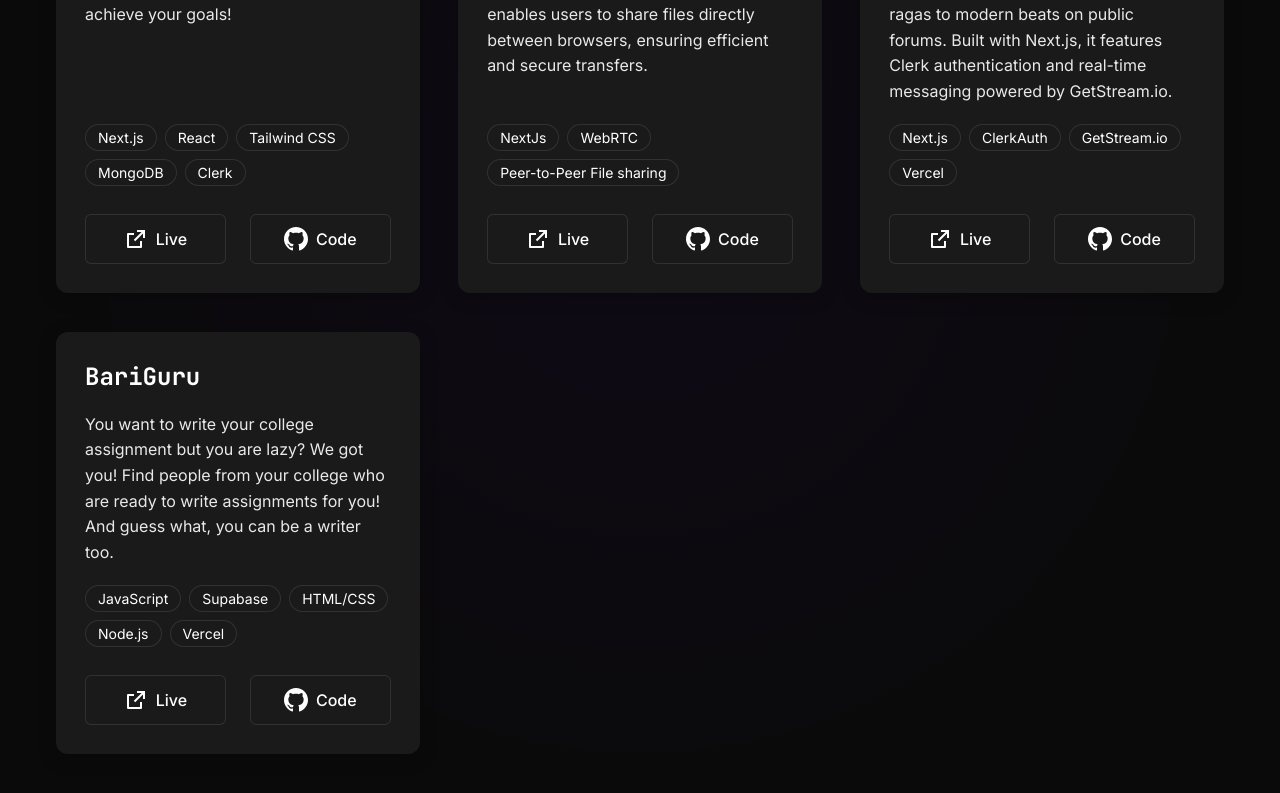
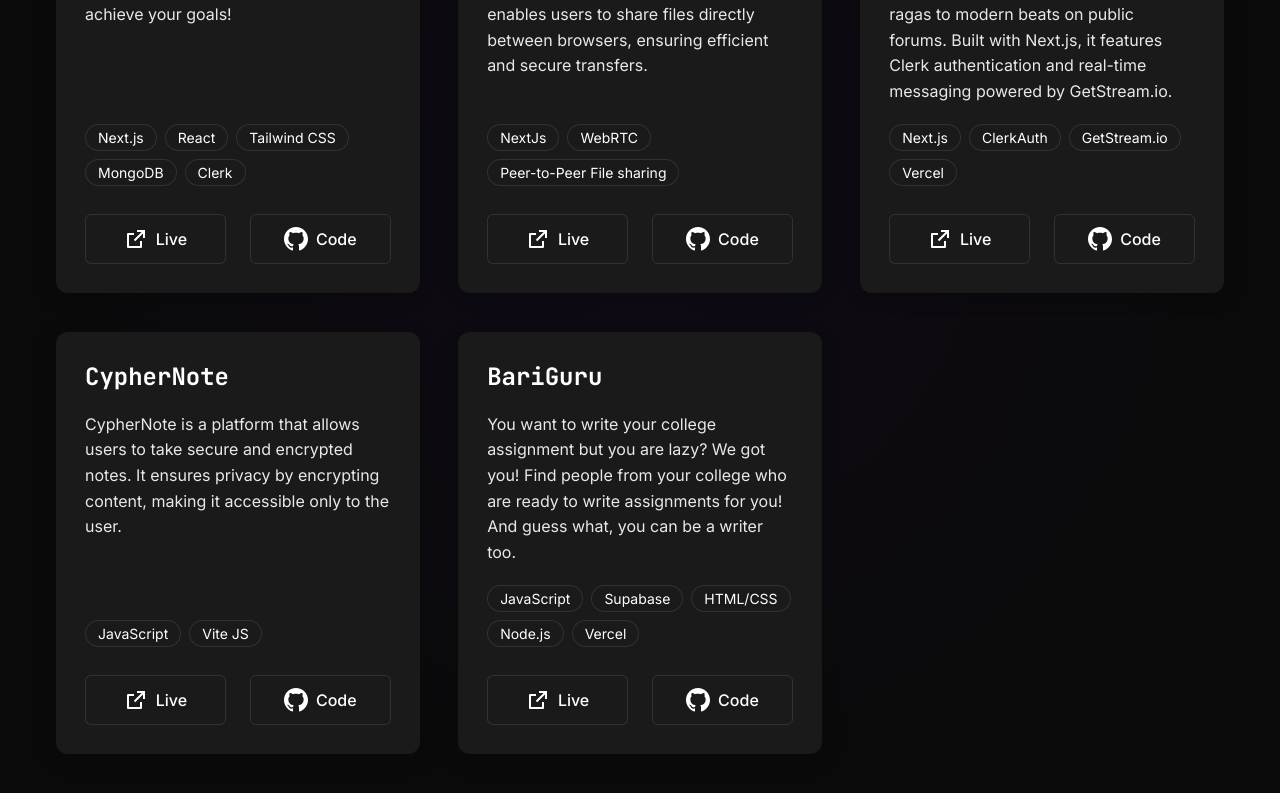
Before and after one commit to therohithborana/portfolio, a Next.js app: page /projects in a window 1280 px wide. Shown: the part 389-1182 px from the top of the page. Built offline with nearby package versions, Linux system fonts and the light colour scheme.

Commit message:
added project

```diff
--- a/components/Projects.js
+++ b/components/Projects.js
@@ -82,6 +82,14 @@
       link: "https://ragachat.vercel.app",
       github: "https://github.com/therohithborana/RagaChat",
       image: "/ragachat-landing.png"
+    },
+    {
+      title: "CypherNote",
+      description: "CypherNote is a platform that allows users to take secure and encrypted notes. It ensures privacy by encrypting content, making it accessible only to the user.",
+      tech: ["JavaScript", "Vite JS"],
+      link: "https://cyphernote.vercel.app/",
+      github: "https://github.com/therohithborana/cyphernote",
+      image: "/cyphernote-landing.png"
     },
     {
       title: "BariGuru",
```
